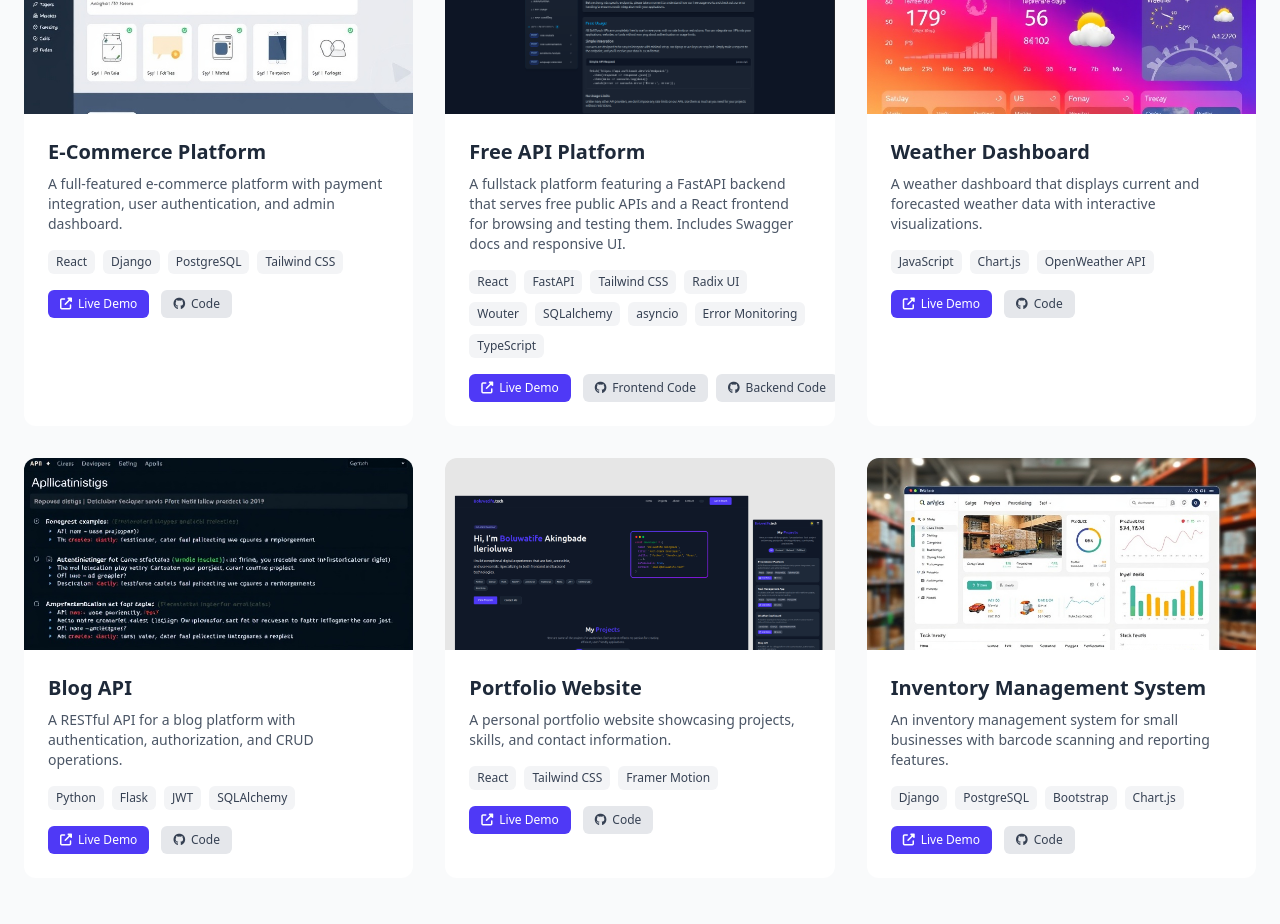
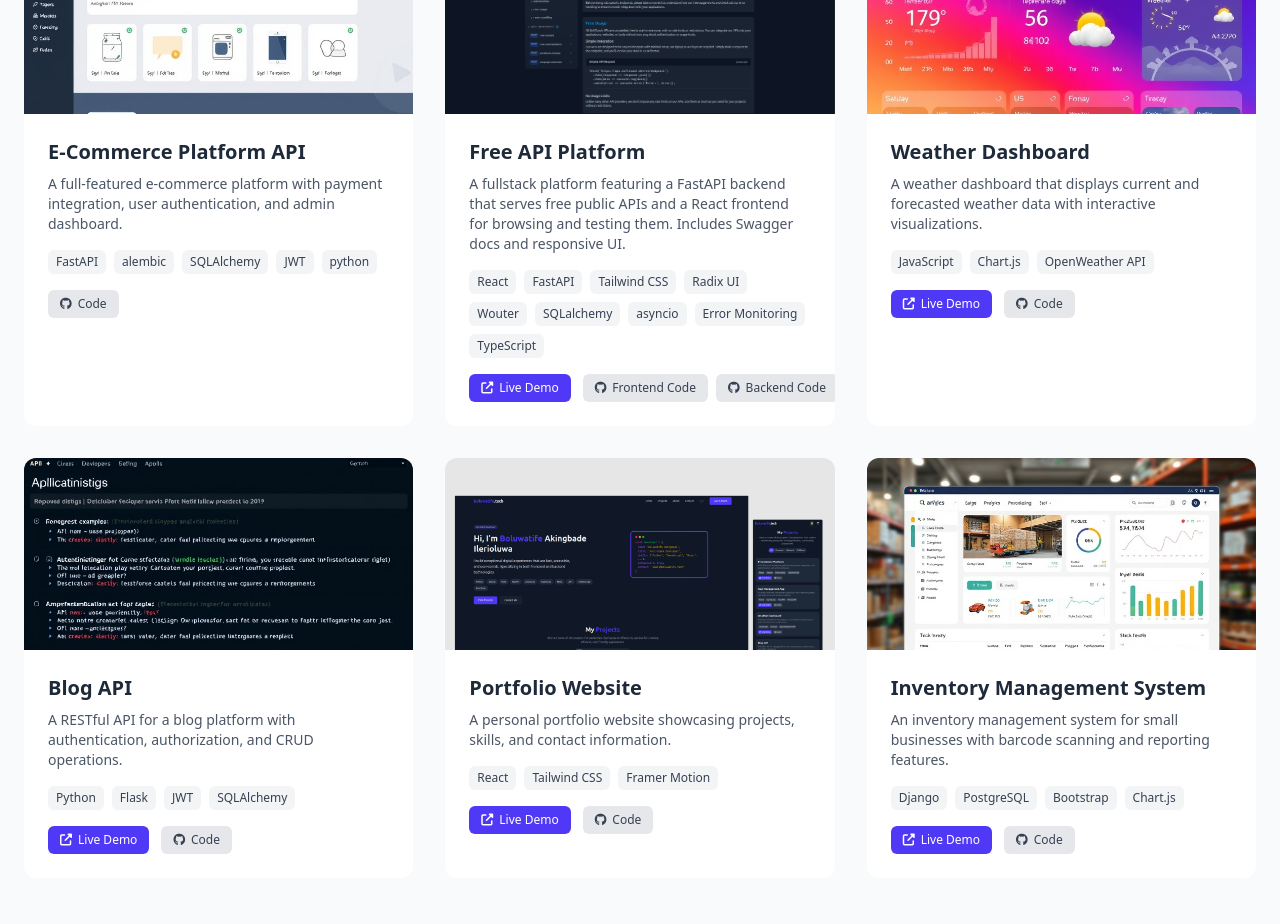
Before and after one commit to boluwatife-py/Portfolio, a React (Vite) app: page / in a window 1280 px wide. Shown: the part 1080-2004 px from the top of the page. Built offline with nearby package versions, Linux system fonts and the light colour scheme.

Commit message:
updated project data

```diff
--- a/src/data/project.ts
+++ b/src/data/project.ts
@@ -3,14 +3,14 @@ import type { Project } from "../types/project";
 export const projects: Project[] = [
   {
     id: 1,
-    title: "E-Commerce Platform",
+    title: "E-Commerce Platform API",
     description:
       "A full-featured e-commerce platform with payment integration, user authentication, and admin dashboard.",
     image: "/images/ecommerce platform.jpg",
-    technologies: ["React", "Django", "PostgreSQL", "Tailwind CSS"],
-    liveLink: "https://example.com/ecommerce",
-    githubLink: "https://github.com/boluwatife/ecommerce",
-    category: "fullstack",
+    technologies: ["FastAPI", "alembic", "SQLAlchemy", "JWT", "python"],
+    liveLink: null,
+    githubLink: "https://github.com/boluwatife-py/E-commerce-backend-fastapi-python",
+    category: "backend",
   },
   {
     id: 2,
```
